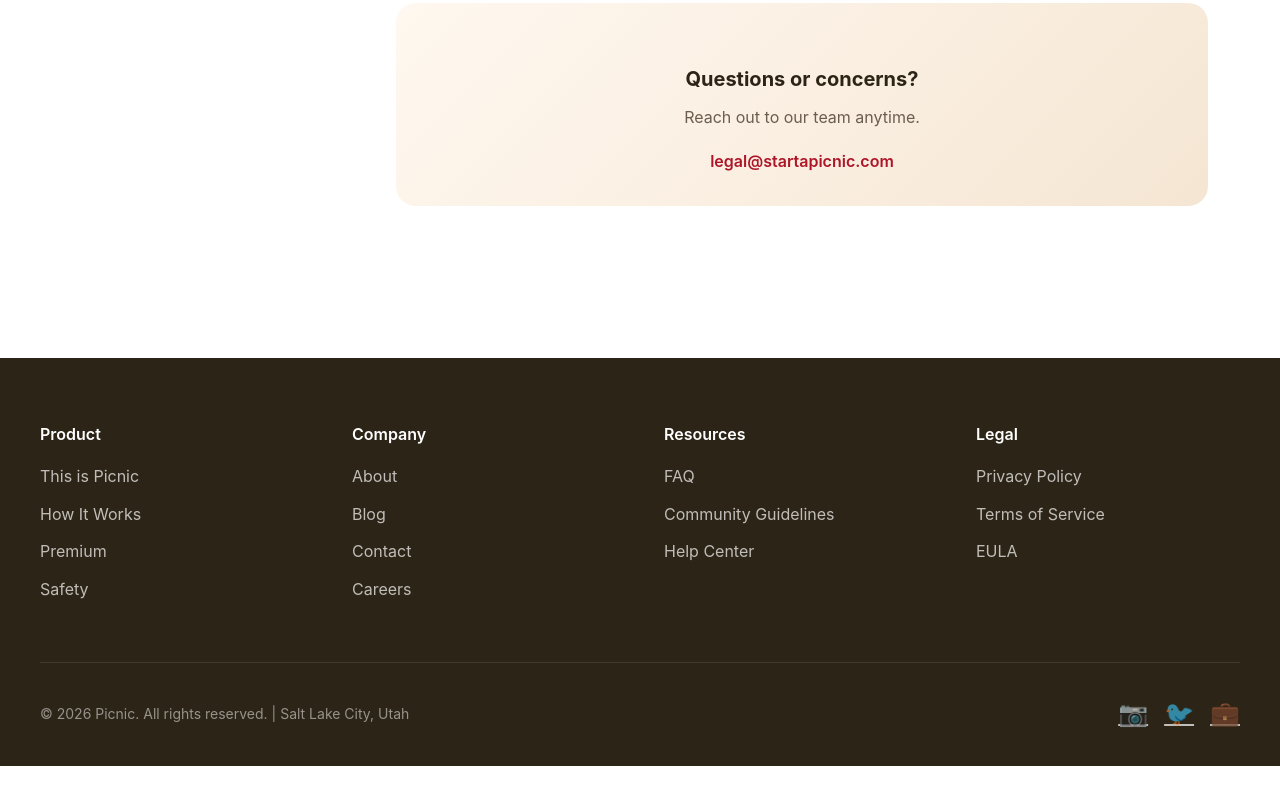
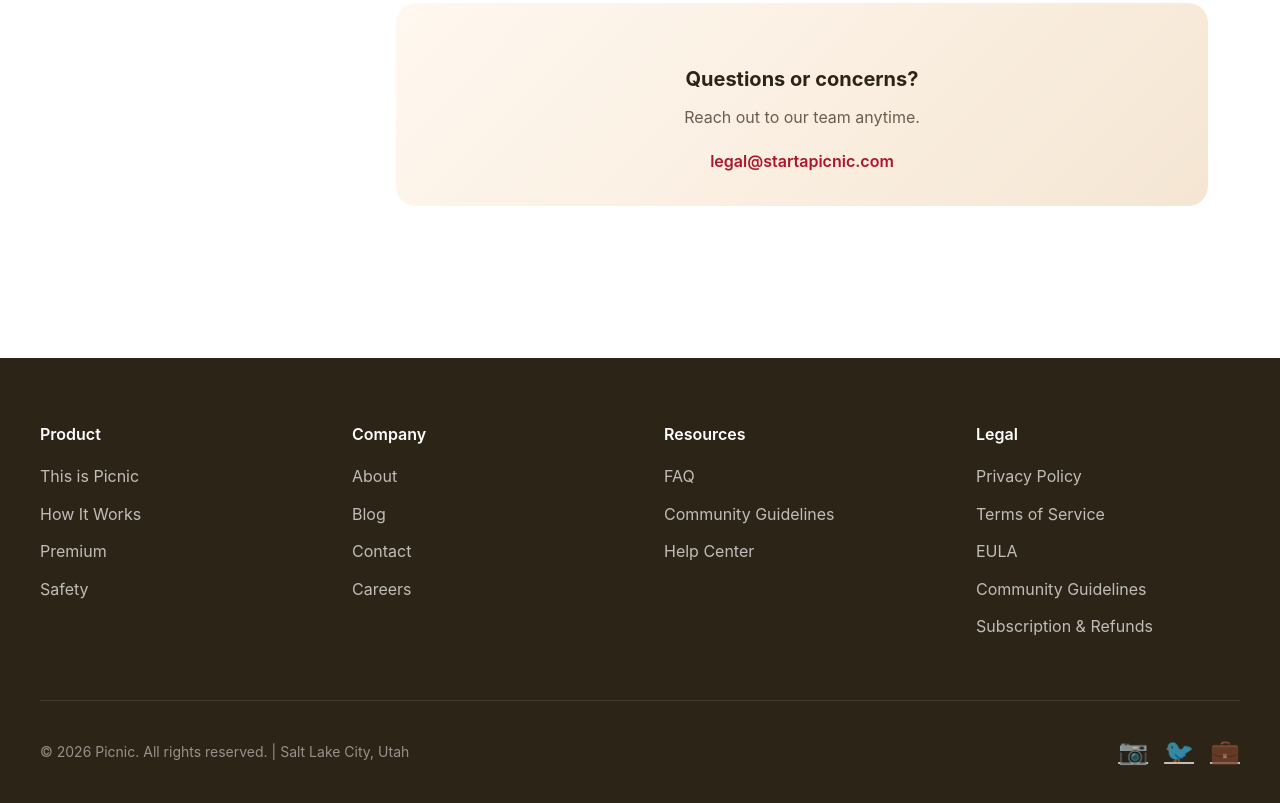
Before and after one commit to edgarche/picnic-website, a plain HTML site: page community-guidelines.html in a window 1280 px wide. Shown: the part 5668-6471 px from the top of the page. Before the commit the page ends 6434 px from the top, so only its background shows below. Drawn offline with Linux system fonts and the light colour scheme.

Commit message:
Update community-guidelines.html legal footer section

```diff
--- a/community-guidelines.html
+++ b/community-guidelines.html
@@ -827,6 +827,8 @@
                         <li><a href="privacy.html">Privacy Policy</a></li>
                         <li><a href="terms.html">Terms of Service</a></li>
                         <li><a href="eula.html">EULA</a></li>
+                        <li><a href="community-guidelines.html">Community Guidelines</a></li>
+                        <li><a href="subscription-refund-policy.html">Subscription &amp; Refunds</a></li>
                     </ul>
                 </div>
             </div>
```
